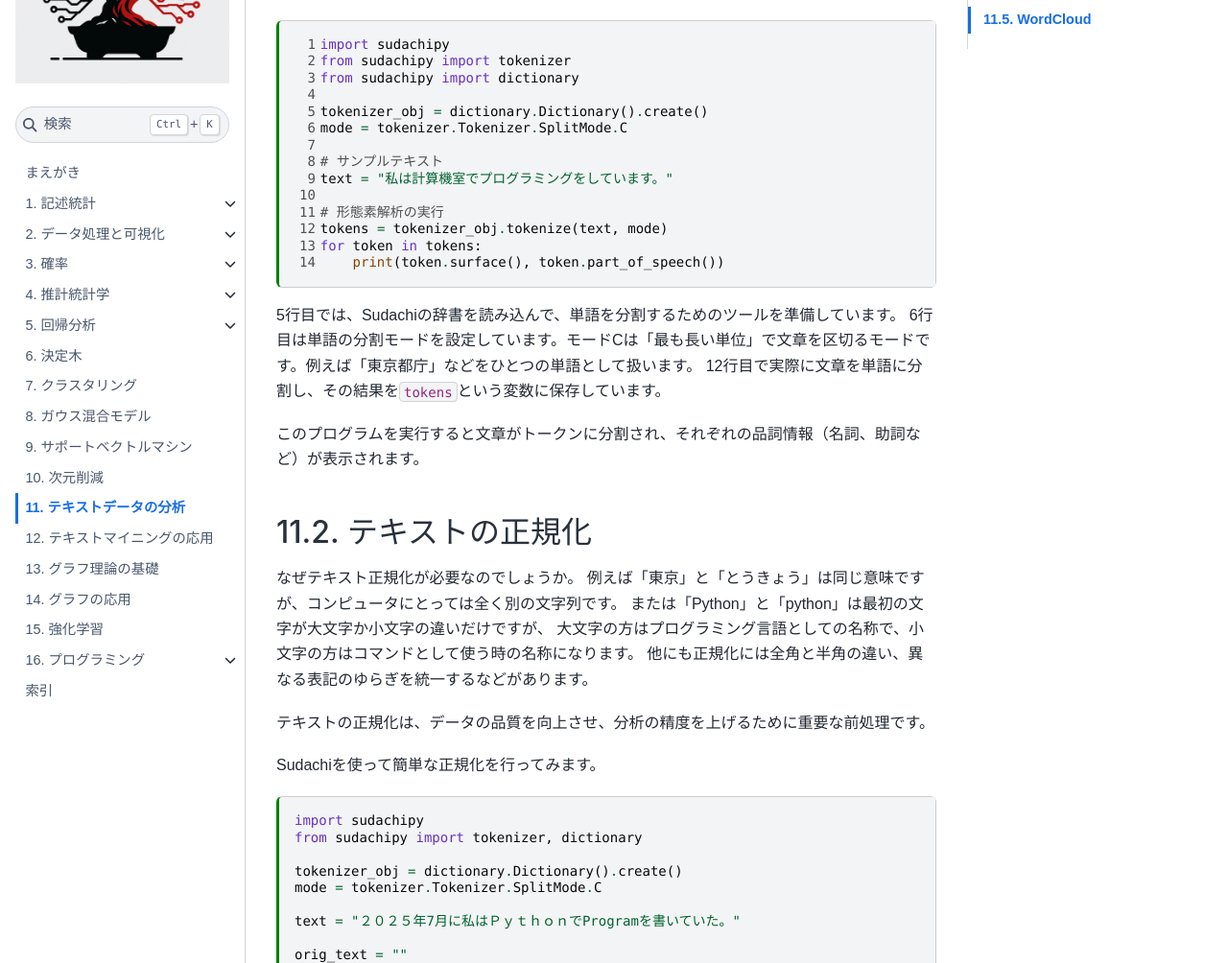
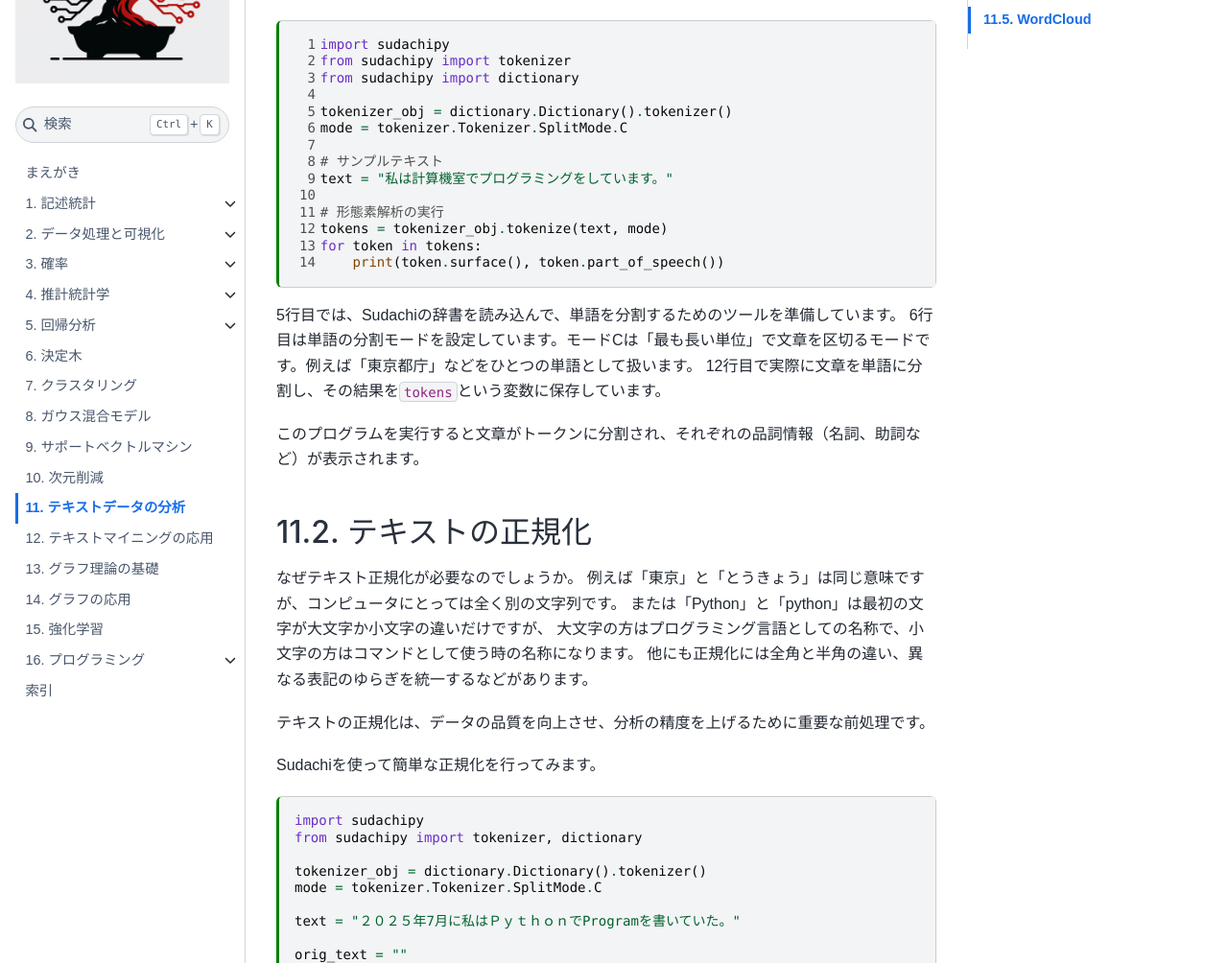
Before and after one commit to matt76k/ds-seminar, a Jupyter Book: the page built from book/chapter11/intro.md, in a window 1280 px wide and 1400 px high, scrolled down 1640 px. Shown: the part 152-1156 px from the top of the window at 96% size. Built offline with Jupyter Book 1.0.4 settings and Sphinx 7.4.7 and the Sphinx Book theme 1.1.4, drawn with Linux system fonts in a browser that asks for light colours; comment, search, counter and statistics services are not loaded; some of the changed text lies outside the part shown.

Commit message:
Sudachiの非推奨APIをtokenizer()に置換

```diff
--- a/book/chapter11/intro.md
+++ b/book/chapter11/intro.md
@@ -85,7 +85,7 @@ import sudachipy
 from sudachipy import tokenizer
 from sudachipy import dictionary
 
-tokenizer_obj = dictionary.Dictionary().create()
+tokenizer_obj = dictionary.Dictionary().tokenizer()
 mode = tokenizer.Tokenizer.SplitMode.C
 
 # サンプルテキスト
@@ -119,7 +119,7 @@ Sudachiを使って簡単な正規化を行ってみます。
 import sudachipy
 from sudachipy import tokenizer, dictionary
 
-tokenizer_obj = dictionary.Dictionary().create()
+tokenizer_obj = dictionary.Dictionary().tokenizer()
 mode = tokenizer.Tokenizer.SplitMode.C
 
 text = "２０２５年7月に私はＰｙｔｈｏｎでProgramを書いていた。"
@@ -157,7 +157,7 @@ from sudachipy import tokenizer, dictionary
 
 stop_words = ['や', 'れ', 'は', 'な', 'から', 'て', 'この', 'ため', 'の', 'か', 'を', 'など', 'よう', 'あれ', 'である', 'に', 'もの', 'こと', 'で', 'です', 'その', 'さ', 'た', 'あの', 'と', 'し', 'ある', 'いる', 'へ', 'が', 'ます', 'まで', 'それ', 'これ', 'える']
 
-tokenizer_obj = dictionary.Dictionary().create()
+tokenizer_obj = dictionary.Dictionary().tokenizer()
 mode = tokenizer.Tokenizer.SplitMode.C
 
 text = "夏の草が生い茂る場所は、かつて兵士たちが夢を抱いて戦った跡地である。"
@@ -269,7 +269,7 @@ soup = BeautifulSoup(response.text, features="html.parser")
 text = soup.get_text()
 
 # Sudachiの設定
-tokenizer_obj = dictionary.Dictionary().create()
+tokenizer_obj = dictionary.Dictionary().tokenizer()
 mode = tokenizer.Tokenizer.SplitMode.C
 
 # 単語の抽出
```
Also changed, not shown: book/chapter12/intro.md (+3 -3 lines).
